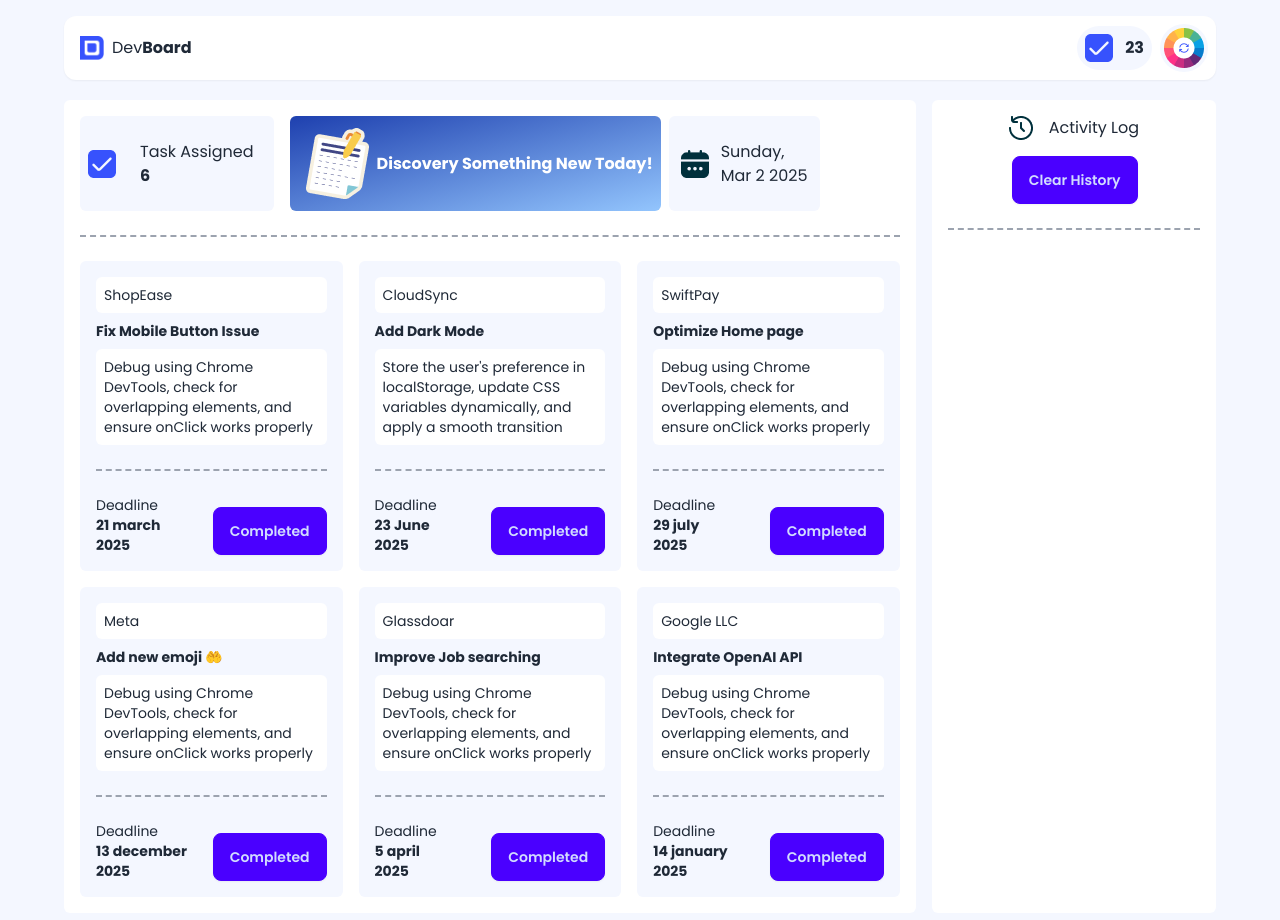
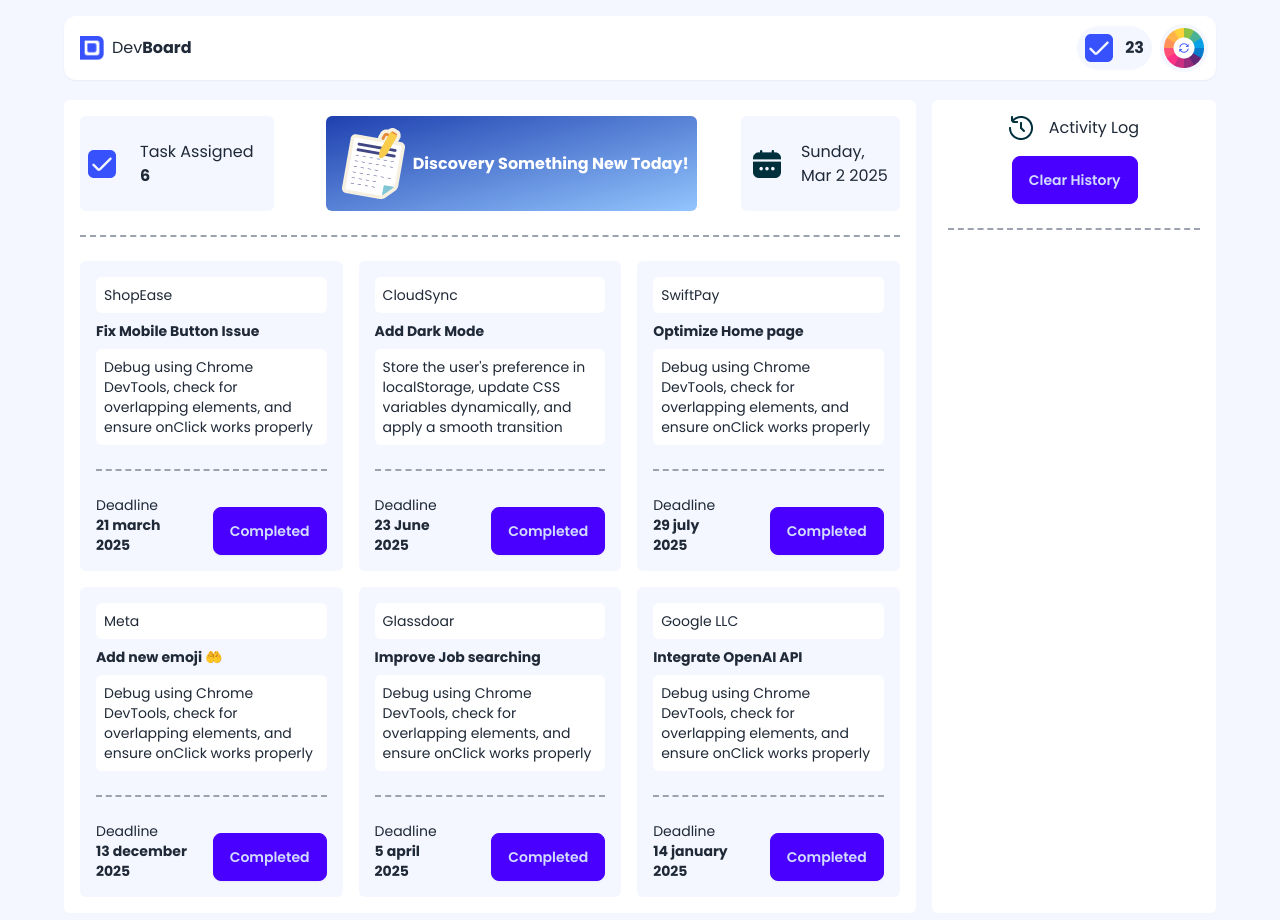
Before and after one commit to MdMubashirulAhsan/b11-assignment-5, a plain HTML site: page index.html in a window 1280 px wide. Drawn offline with nearby package versions, Linux system fonts and the light colour scheme.

Commit message:
added more scrips

```diff
--- a/index.html
+++ b/index.html
@@ -78,7 +78,7 @@
 
     <div class="flex gap-4">
       <main class="p-4 w-3/4 bg-white rounded-md mt-5 ">
-        <section class="flex gap-2 mb-4 justify-stretch">
+        <section class="flex gap-2 mb-4 justify-between">
           <div
             class="flex bg-custom1 p-2 rounded-md mr-2 justify-center items-center"
           >
@@ -98,7 +98,7 @@
             <h1 class="text-white font-bold">Discovery Something New Today!</h1>
           </div>
           <div
-            class="flex px-3 bg-custom1 p-2 rounded-md justify-center items-center"
+            class="flex gap-2 px-3 bg-custom1 p-2 rounded-md justify-center items-center"
           >
             <div class="w-10 rounded-md">
               <img alt="Dev Board logo" src="./assets/calender.png" />
```
